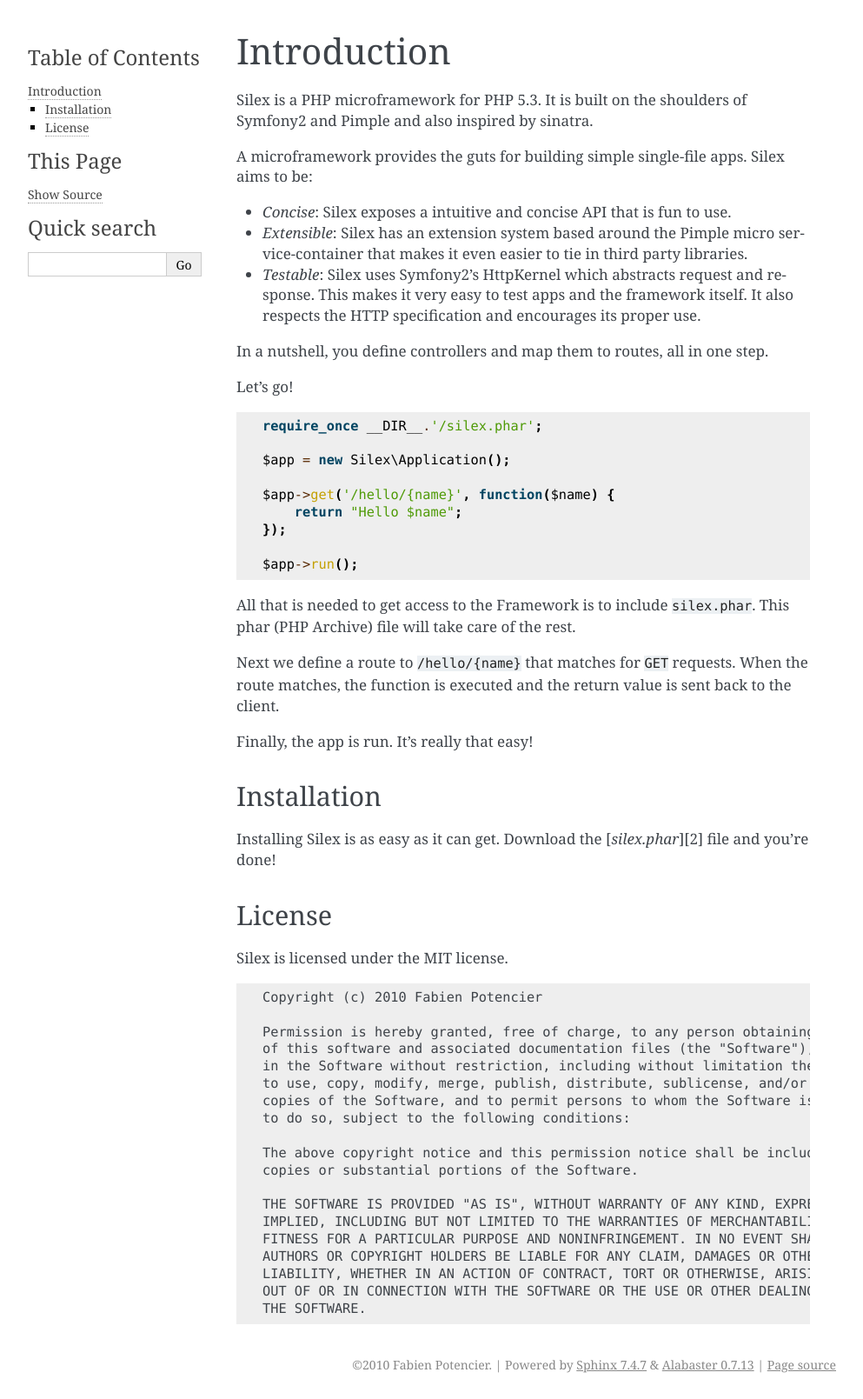
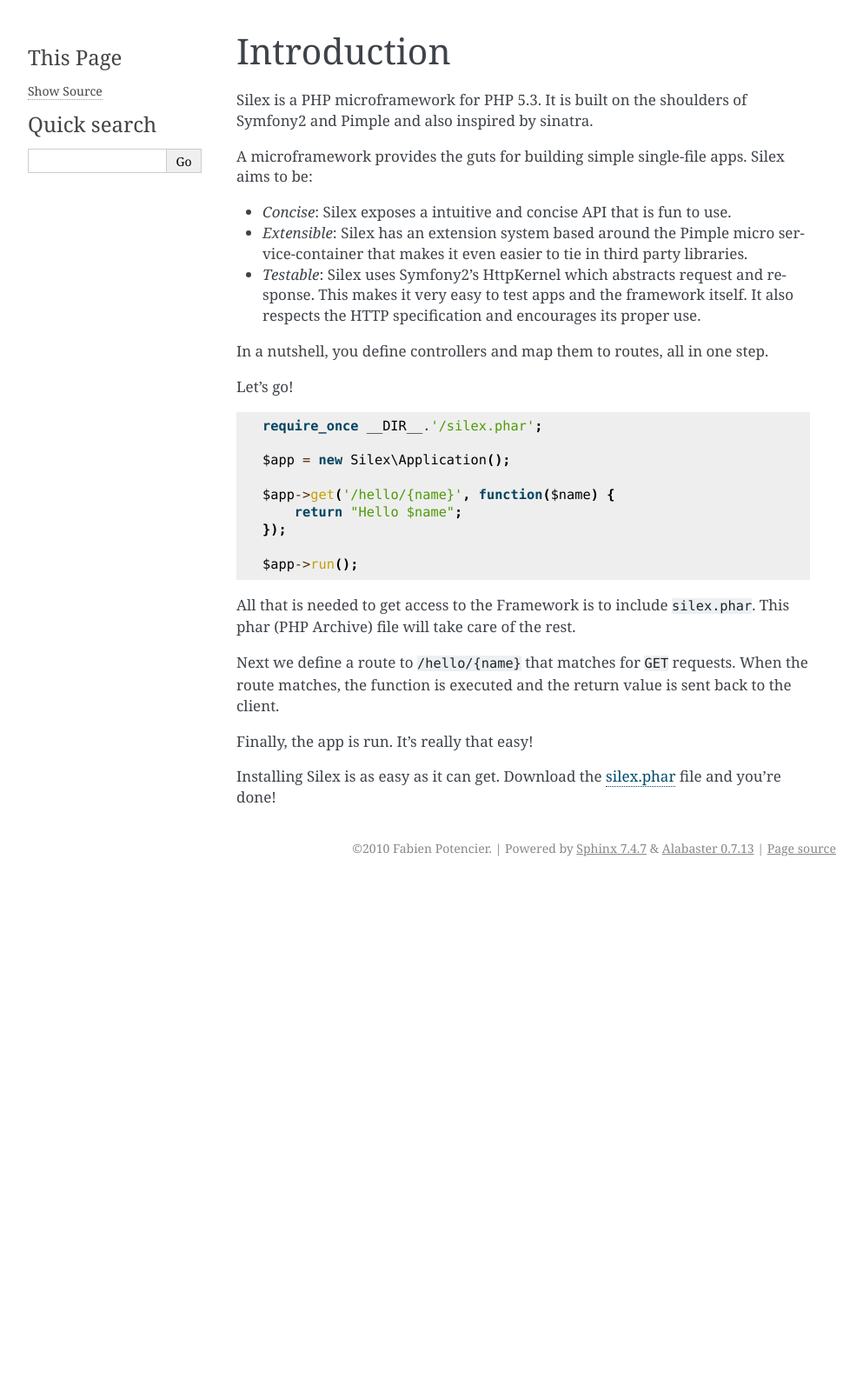
Before and after one commit to silexphp/Silex, a Sphinx documentation site: the page built from doc/intro.rst, in a window 1280 px wide. Shown: the whole page at 87% size, without its empty margins (148-1141 px from the left). Built offline with Sphinx 7.4.7, drawn with Linux system fonts in a browser that asks for light colours; after the commit the page ends 1015 px from its top, so only the background shows below that.

```diff
--- a/doc/conf.py
+++ b/doc/conf.py
@@ -4,7 +4,7 @@ from pygments.lexers.web import PhpLexer
 
 sys.path.append(os.path.abspath('_exts'))
 
-extensions = ['configurationblock']
+extensions = []
 master_doc = 'index'
 highlight_language = 'php'
 
--- a/doc/index.rst
+++ b/doc/index.rst
@@ -10,3 +10,4 @@ Silex
     extensions
     internals
     contributing
+    extensions/index
--- a/doc/intro.rst
+++ b/doc/intro.rst
@@ -41,35 +41,7 @@ value is sent back to the client.
 
 Finally, the app is run. It's really that easy!
 
-Installation
-------------
-
-Installing Silex is as easy as it can get. Download the [`silex.phar`][2] file
+Installing Silex is as easy as it can get. Download the `silex.phar`_ file
 and you're done!
 
-License
--------
-
-Silex is licensed under the MIT license.
-
-.. code-block:: text
-
-    Copyright (c) 2010 Fabien Potencier
-
-    Permission is hereby granted, free of charge, to any person obtaining a copy
-    of this software and associated documentation files (the "Software"), to deal
-    in the Software without restriction, including without limitation the rights
-    to use, copy, modify, merge, publish, distribute, sublicense, and/or sell
-    copies of the Software, and to permit persons to whom the Software is furnished
-    to do so, subject to the following conditions:
-
-    The above copyright notice and this permission notice shall be included in all
-    copies or substantial portions of the Software.
-
-    THE SOFTWARE IS PROVIDED "AS IS", WITHOUT WARRANTY OF ANY KIND, EXPRESS OR
-    IMPLIED, INCLUDING BUT NOT LIMITED TO THE WARRANTIES OF MERCHANTABILITY,
-    FITNESS FOR A PARTICULAR PURPOSE AND NONINFRINGEMENT. IN NO EVENT SHALL THE
-    AUTHORS OR COPYRIGHT HOLDERS BE LIABLE FOR ANY CLAIM, DAMAGES OR OTHER
-    LIABILITY, WHETHER IN AN ACTION OF CONTRACT, TORT OR OTHERWISE, ARISING FROM,
-    OUT OF OR IN CONNECTION WITH THE SOFTWARE OR THE USE OR OTHER DEALINGS IN
-    THE SOFTWARE.
+.. _silex.phar: http://silex-project.org/get/silex.phar
```
Also changed, not shown: README.md (+5 -7 lines).
